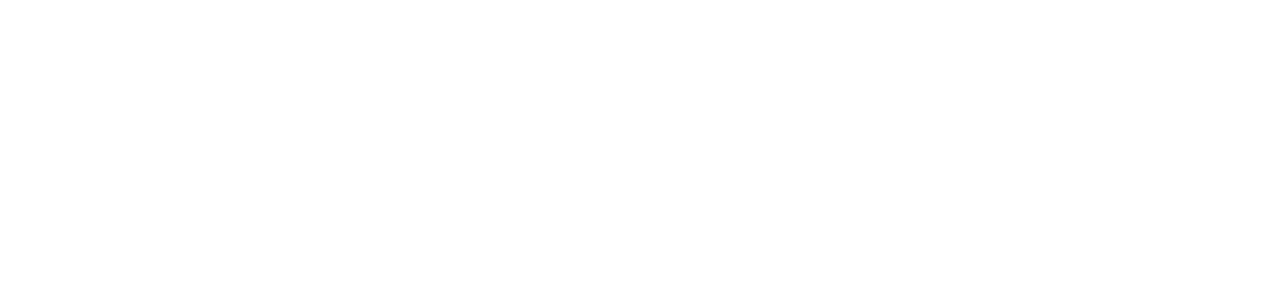
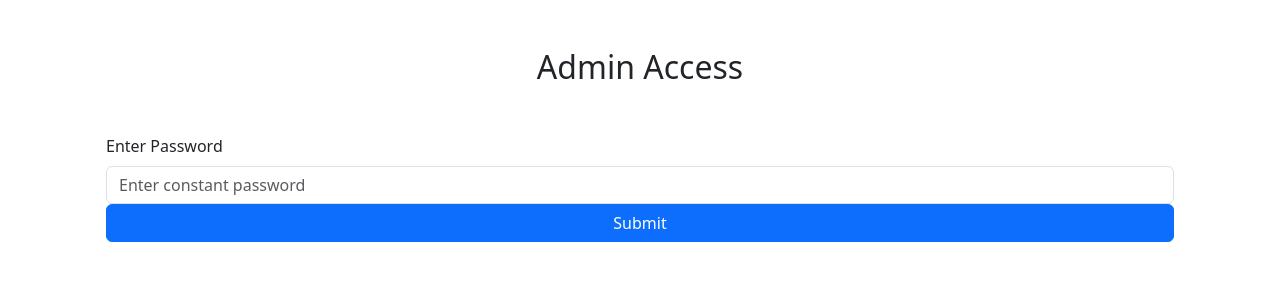
Before and after one commit to AAbhishek1234/clg, a React (Create React App) app: page /Admin in a window 1280 px wide. Before the commit this address had no page. Shown: the top 300 px of the page. Built offline with nearby package versions, Linux system fonts and the light colour scheme; the HTML template or start-up script is replaced by a standard one.

Commit message:
admin creation

```diff
--- a/src/App.js
+++ b/src/App.js
@@ -3,6 +3,7 @@
 import Home from './pages/Home'
 import ApplicationForm from './component/ApplicatonForm';
 import ExpertCall from './component/ExpertCall'
+import Admin from './pages/Admin'
 function App() {
   return (
     <>
@@ -11,6 +12,7 @@
     <Route path='/' element={<Home/>}> </Route>
     <Route path='/ApplicationForm' element={<ApplicationForm/>}/>
     <Route path='/ExpertCall' element={<ExpertCall/>}/>
+    <Route path='/Admin'element={<Admin/>}/>
     </Routes>
         </Router>
     </>
--- /dev/null
+++ b/src/pages/Admin.jsx
@@ -0,0 +1,74 @@
+import React, { useState } from 'react';
+import { Container, Form, Button, Alert } from 'react-bootstrap';
+
+const AdminPage = () => {
+  const [password, setPassword] = useState('');
+  const [students, setStudents] = useState([]);
+  const [message, setMessage] = useState('');
+  const [error, setError] = useState('');
+
+  const CONSTANT_PASSWORD = "college"; // Define your constant password here
+
+  const handleSubmit = async (e) => {
+    e.preventDefault();
+    setMessage('');
+    setError('');
+
+    // Check if the entered password is correct
+    if (password !== CONSTANT_PASSWORD) {
+      setError('Incorrect password. Please try again.');
+      return;
+    }
+
+    try {
+      const response = await fetch('https://collegeserverone.onrender.com/student/data'); // Update with your API endpoint
+      if (!response.ok) {
+        throw new Error('Failed to fetch student data');
+      }
+      const data = await response.json();
+      setStudents(data);
+      setMessage('Student data retrieved successfully!');
+    } catch (error) {
+      setError('Failed to retrieve student data. Please try again.');
+    }
+  };
+
+  return (
+    <Container className="mt-5">
+      <h2 className="text-center mb-4">Admin Access</h2>
+      <Form onSubmit={handleSubmit} className="p-4">
+        <Form.Group controlId="formPassword">
+          <Form.Label>Enter Password</Form.Label>
+          <Form.Control
+            type="password"
+            placeholder="Enter constant password"
+            value={password}
+            onChange={(e) => setPassword(e.target.value)}
+            required
+          />
+        </Form.Group>
+        <Button variant="primary" type="submit" className="w-100">
+          Submit
+        </Button>
+      </Form>
+
+      {message && <Alert variant="success" className="mt-3">{message}</Alert>}
+      {error && <Alert variant="danger" className="mt-3">{error}</Alert>}
+
+      {students.length > 0 && (
+        <div className="mt-4">
+          <h3>Student Details</h3>
+          <ul>
+            {students.map((student) => (
+              <li key={student._id}>
+                {student.name} - {student.email} - {student.phoneno} - {student.location}
+              </li>
+            ))}
+          </ul>
+        </div>
+      )}
+    </Container>
+  );
+};
+
+export default AdminPage;
```
Also changed, not shown: src/component/ApplicatonForm.jsx (+0 -147 lines), src/pages/Login.jsx (added, +34 -0 lines).
